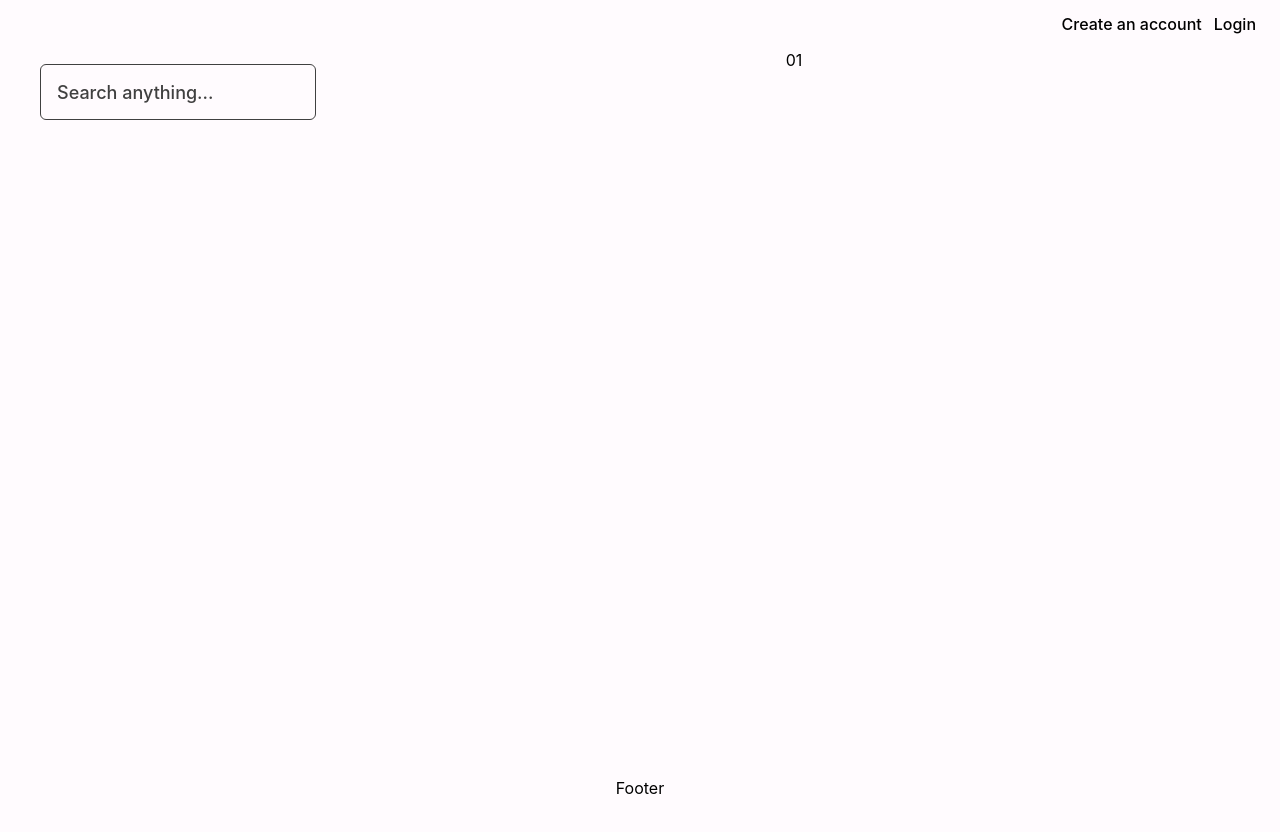
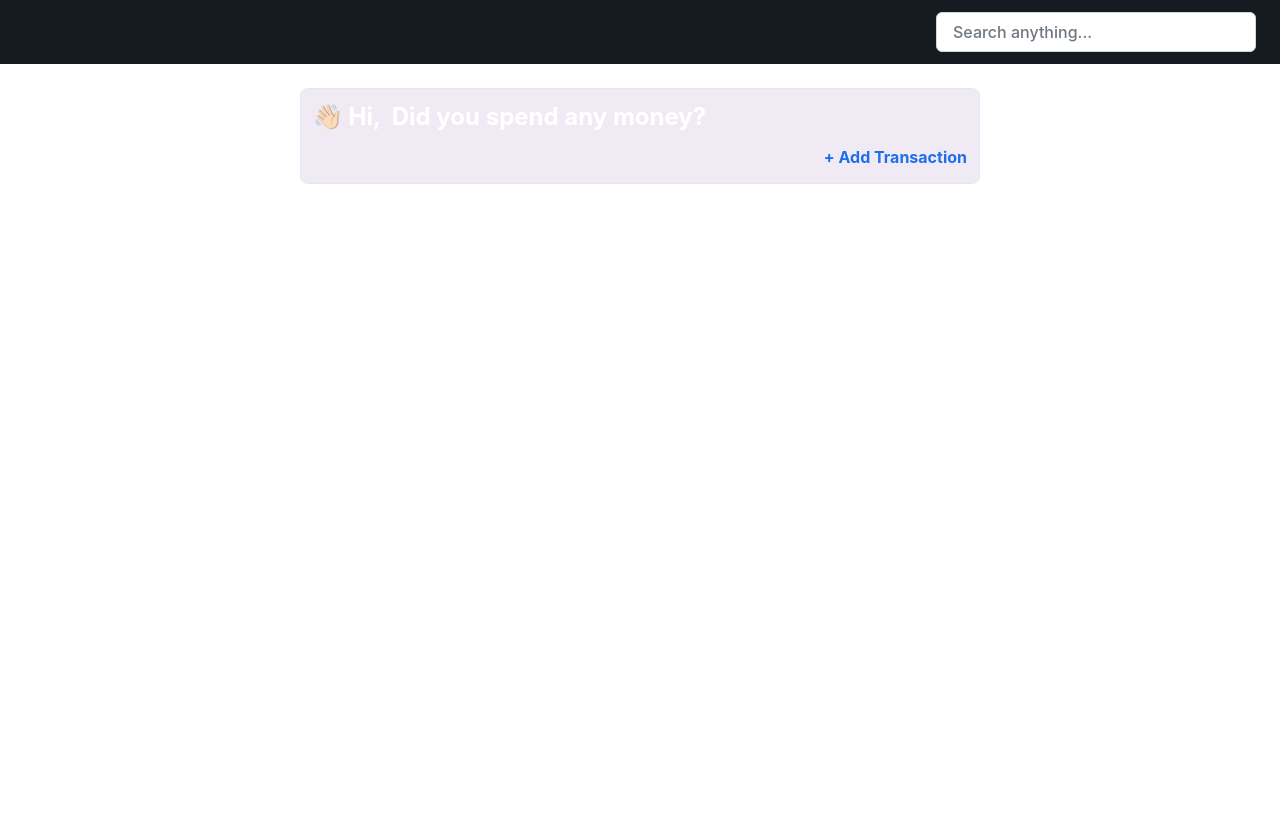
Before and after one commit to amarmanhala/gled, a React (Create React App) app: page / in a window 1280 px wide. Shown: the top 832 px of the page. Before the commit the page ends 800 px from the top, so only its background shows below. Built offline with nearby package versions, Linux system fonts and the light colour scheme.

Commit message:
Add design

```diff
--- a/src/App.js
+++ b/src/App.js
@@ -8,7 +8,7 @@ function App() {
 
     // 👇️ adding multiple classes to body tag
     document.body.classList.add(
-      'dark:bg-neutral-900',
+      'dark:bg-surface-dark',
       'bg-surface-light',
       'overflow-hidden',
     );
--- /dev/null
+++ b/src/components/Card.js
@@ -0,0 +1,11 @@
+import React from 'react'
+
+export default function Card() {
+  return (
+    <div className="my-2 w-full h-24 dark:bg-surface-secondary-dark bg-surface-secondary-light border dark:border-border-dark rounded-lg text-white">
+      <div className="flex flex-col select-none"><div className="flex justify-start"><h2 className="text-2xl font-bold p-3">👋🏻 Hi, &nbsp;<span className="dark:text-text-secondary-dark">Did you spend any money?</span></h2></div>
+     <div className="flex justify-end"><h3 className="px-3 text-accent-dark font-bold">+ Add Transaction</h3></div>
+      </div>
+    </div>
+  )
+}
--- a/src/components/Header.js
+++ b/src/components/Header.js
@@ -1,12 +1,10 @@
 import React from "react";
+import Search from "./Search";
 
 export default function Header() {
   return (
-    <header className="h-12 mx-6 flex items-center justify-end">
-      <nav className="font-medium dark:text-neutral-200">
-        <a href="#" className="ml-3">Create an account</a>
-        <a href="#" className="ml-3">Login</a>
-      </nav>
+    <header className="h-16 px-6 flex items-center justify-end bg-surface-secondary-dark">
+     <div className="w-[320px]"><Search></Search></div>
     </header>
   );
 }
--- a/src/components/Layout.js
+++ b/src/components/Layout.js
@@ -1,16 +1,18 @@
 import React from "react";
+import Card from "./Card";
 import Header from "./Header";
+import Search from "./Search";
 import Sidebar from "./Sidebar";
 
 export default function Layout() {
   return (
-    <div className="min-h-screen flex flex-col">
-     <Header />
-      <div className="flex-1 flex flex-row mx-6">
-        <div className="order-first w-full lg:w-1/4"><Sidebar /></div>
-        <main className="flex-1 hidden lg:grid">01</main>
-      </div>
-     <footer className="">Footer</footer>
+    <>
+    <Header></Header>
+    <div className="min-h-screen flex flex-col w-[680px] my-4 mx-auto">
+    <Card></Card>
+
     </div>
+    </>
+
   );
 }
--- a/src/components/Search.js
+++ b/src/components/Search.js
@@ -3,7 +3,7 @@ import React from 'react'
 export default function Search() {
   return (
     <div>
-      <input type="text" placeholder='Search anything...' className="w-full placeholder:text-neutral-700 rounded-md h-14 border border-neutral-700 bg-transparent outline-none px-4 font-medium text-neutral-100 text-lg" />
+      <input type="text" placeholder='Search anything...' className="w-full placeholder:text-text-secondary-light dark:placeholder:text-secondary-dark rounded-md h-10 border border-border-light dark:border-border-dark outline-none px-4 font-medium dark:text-white text-black text-md focus:outline-accent-dark focus:outline-2 focus:outline-offset-0 dark:bg-surface-dark bg-surface-light"  />
     </div>
   )
 }
--- a/tailwind.config.js
+++ b/tailwind.config.js
@@ -6,10 +6,17 @@ module.exports = {
   theme: {
     extend: {
       colors: {
-        'surface-dark': "#202124",
-        'surface-light': '#FFFBFE',
-        'surface-secondary-dark': "#232129",
+        'surface-dark': "#0d1117",
+        'surface-light': '#ffffff',
+        'surface-secondary-dark': "#161b22",
         'surface-secondary-light': "#F0EAF5",
+        'border-dark': "#30363d",
+        'border-light': "#d0d7de",
+        'text-secondary-dark': "#6e7681",
+        "text-secondary-light": "#6e7781",
+        'accent-dark': "#1f6feb",
+        'accent-light': "#0969da",
+        'accent-fg-dark': "#58a6ff",
       }
     },
   },
```
